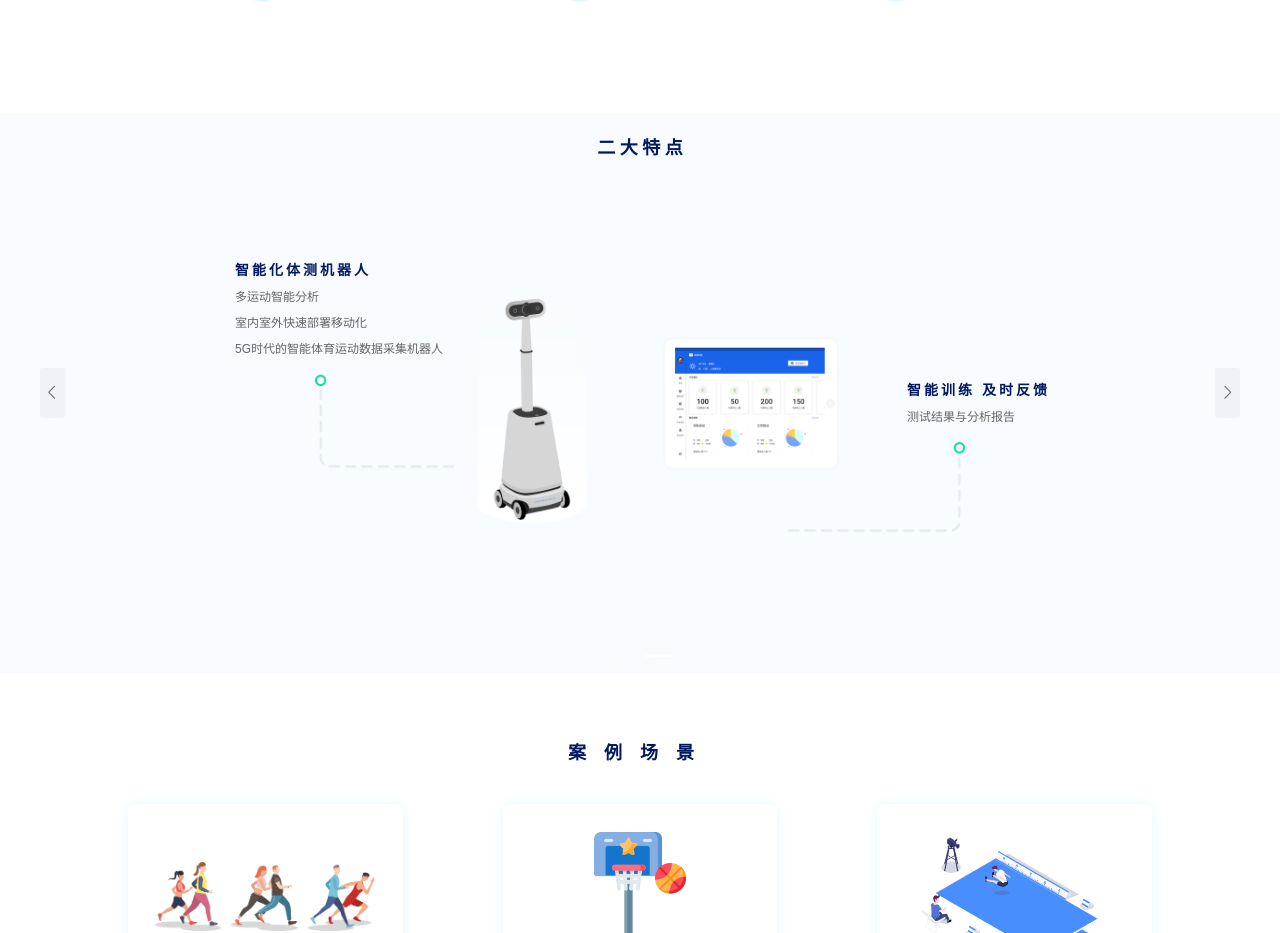
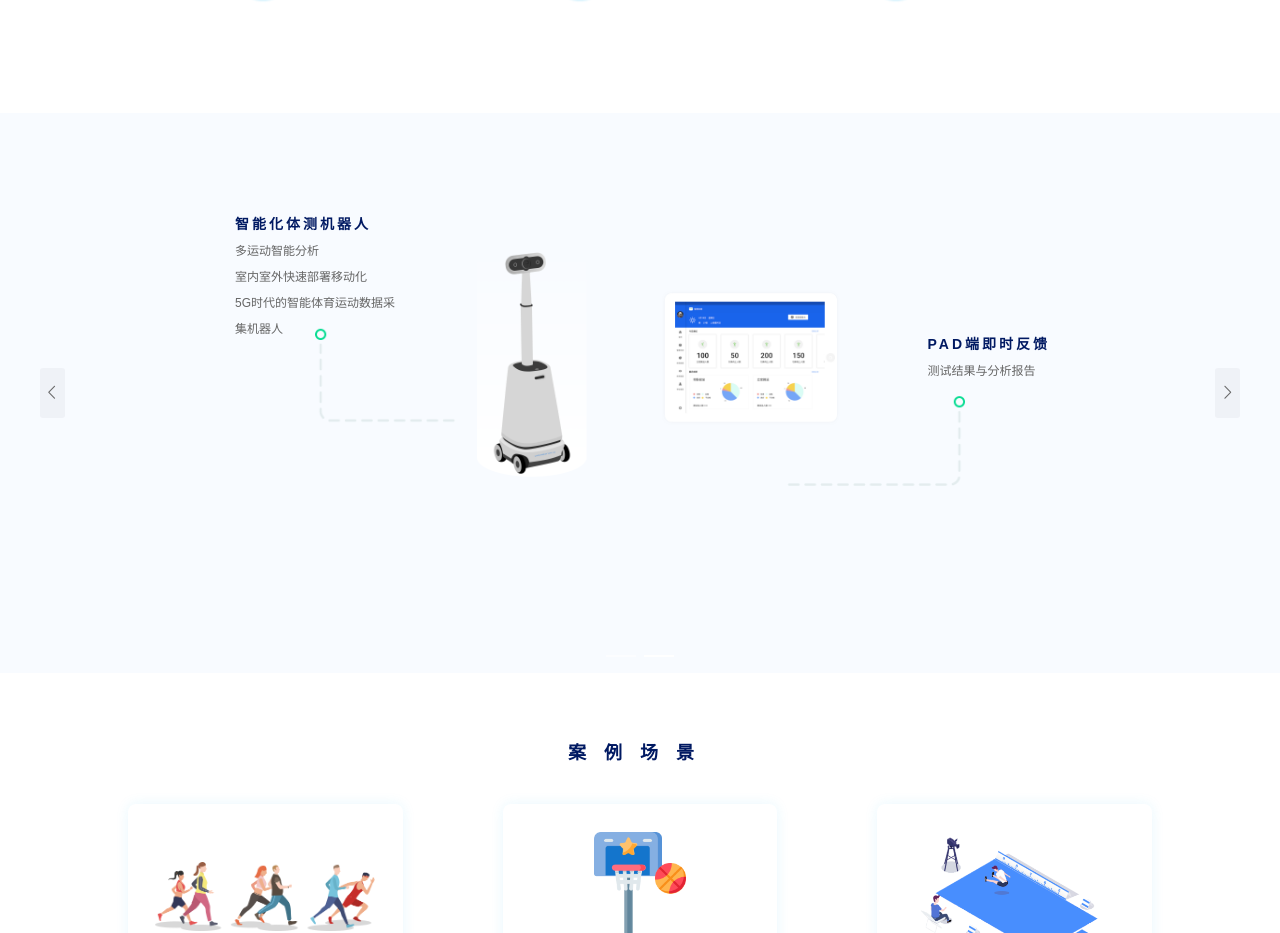
Before and after one commit to yz6/posenet, a Vue app: page /#/products in a window 1280 px wide. Shown: the part 902-1835 px from the top of the page. Built offline with nearby package versions, Linux system fonts and the light colour scheme; what vue-qriously would draw is missing.

Commit message:
产品介绍页面小修改

```diff
--- a/src/page/products.vue
+++ b/src/page/products.vue
@@ -53,7 +53,7 @@
         </el-carousel-item>
         <el-carousel-item>
           <div class="content">
-            <p class="title">二 大 特 点</p>
+            <p class="title"></p>
             <div class="advantage">
               <img src="../assets/img/轮播插图.png" alt />
               <div class="advItem item4">
@@ -63,7 +63,7 @@
                 <p class="text">5G时代的智能体育运动数据采集机器人</p>
               </div>
               <div class="advItem item5">
-                <p class="name">智能训练 及时反馈</p>
+                <p class="name">PAD端即时反馈</p>
                 <p class="text">测试结果与分析报告</p>
               </div>
             </div>
@@ -417,7 +417,6 @@ export default {
       }
       .advItem {
         position: absolute;
-        white-space: nowrap;
         .name {
           font-size: 14px;
           color: #001962;
```
